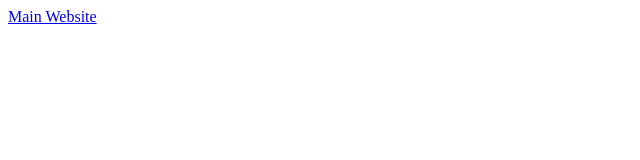
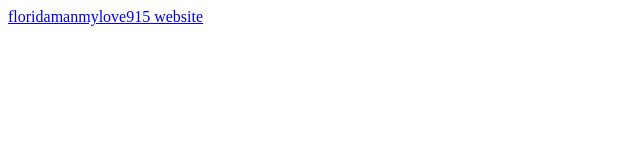
Before and after one commit to LionelTechTips/LionelTechTips, a plain HTML site: page index.html in a window 1280 px wide. Shown: the whole page, without its empty margins (0-640 px from the left). Drawn offline with Linux system fonts and the light colour scheme.

Commit message:
Update index.html

```diff
--- a/index.html
+++ b/index.html
@@ -1 +1 @@
-<a href="https://www.floridamanmylove915.com">Main Website</a>
+<a href="https://www.floridamanmylove915.com">floridamanmylove915 website</a>
```
